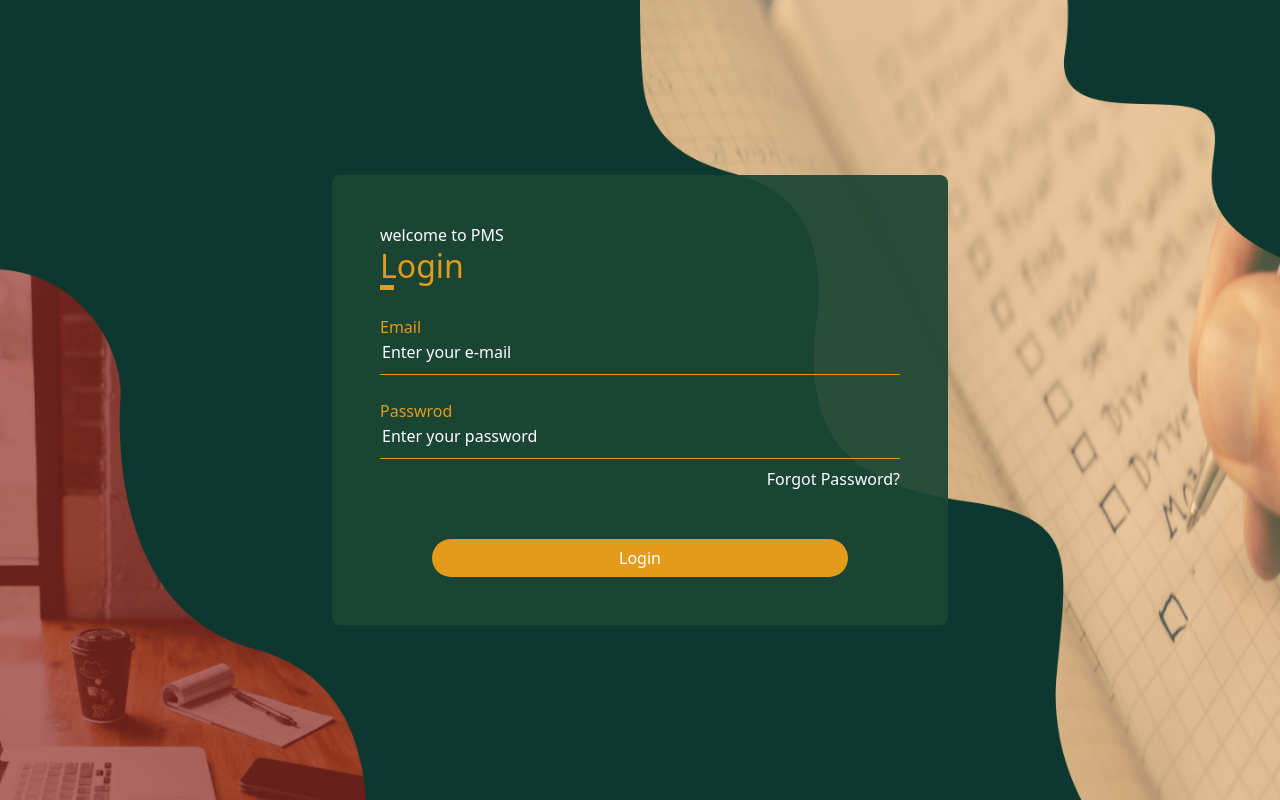
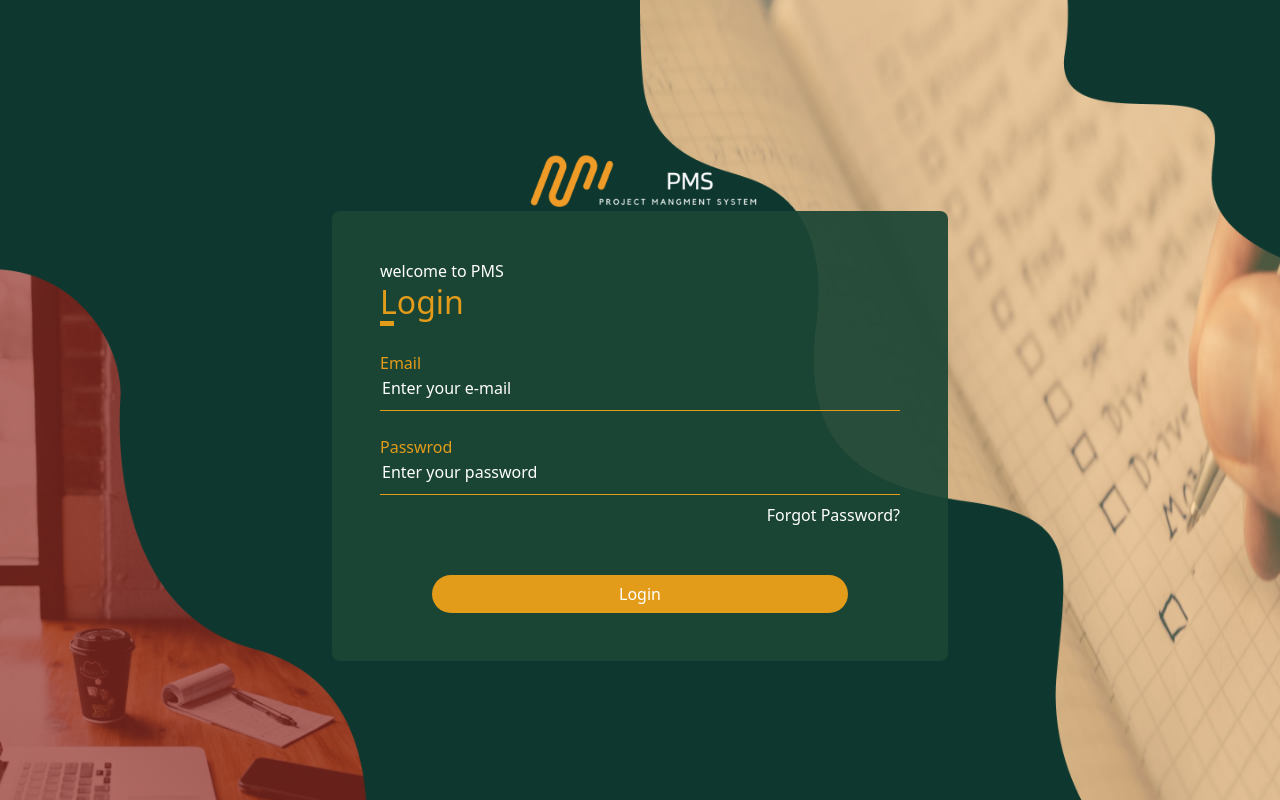
Before and after one commit to ziadessamcr7/PMS, a React (Vite) app: page / in a window 1280 px wide. Built offline with nearby package versions, Linux system fonts and the light colour scheme.

Commit message:
login-validation

```diff
--- a/src/Components/Login/Login.tsx
+++ b/src/Components/Login/Login.tsx
@@ -1,24 +1,67 @@
+import { useForm } from 'react-hook-form'
+import logo from '../../../src/assets/images/PMS 3.png'
+
+
 
 export default function Login() {
+
+
+  const {
+    register,
+    handleSubmit,
+    formState: { errors }
+  } = useForm()
+
+  const Loginform = (data) => {
+    console.log(data);
+  }
+
   return (
     <section id='login' className=''>
 
       <div className='container-fluid'>
         <div className='row justify-content-center align-items-center vh-100'>
           <div className="col-md-6">
+            <div className='text-center'>
+              <img src={logo} style={{ width: '40%' }} alt="" />
+            </div>
             <div className="from-bg p-5 rounded-3">
               <span className="text-white">welcome to PMS</span>
               <h2 className="p-0 m-0" style={{ color: 'rgb(227 156 26)' }} >Login</h2>
               <span className="login-underline"></span>
-              <form>
+
+              <form onSubmit={handleSubmit(Loginform)}>
                 <label htmlFor="mail" style={{ color: 'rgb(227 156 26)' }}>Email</label>
-                <input className="form-input" type="email" placeholder="Enter your e-mail" id="mail" />
+                <input className="form-input"
+                  type="email"
+                  placeholder="Enter your e-mail"
+                  id="mail" {...register('email', {
+                    required: "email required",
+                    pattern: /^[\w-\.]+@([\w-]+\.)+[\w-]{2,4}$/
+                  })} />
+                {errors.email && errors.email.type === 'required' &&
+                  (<span className='text-danger d-block'>Email is required</span>)}
+                {errors.email && errors.email.type === 'pattern' && (<span className='text-danger d-block'>Enter a valid email</span>)
+                }
 
-                <label htmlFor="mail" className="mt-4" style={{ color: 'rgb(227 156 26)' }}>Passwrod</label>
-                <input className="form-input" type="text" placeholder="Enter your password" id="mail" />
+                <label htmlFor="password" className="mt-4" style={{ color: 'rgb(227 156 26)' }}>Passwrod</label>
+                <input className="form-input"
+                  type="password"
+                  placeholder="Enter your password"
+                  id="password"
+                  {...register('password', {
+                    required: "password is required",
+                    pattern: /^[A-Za-z\d@$!%*#?&]{6,15}$/
+                  })} />
+                {errors.password &&
+                  <span className='text-danger'> {errors.password.message} </span>}
+                {errors.password && errors.password.type == 'pattern' &&
+                  <span className='text-danger'> enter a vlaid password </span>}
+
                 <p className="text-end mb-5 text-white mt-2">Forgot Password?</p>
                 <button className="form-button btn rounded-5">Login</button>
               </form>
+
             </div>
           </div>
         </div>
```
Also changed, not shown: src/assets/images/PMS 3.png (added), src/assets/images/logo-pms.png (added).
